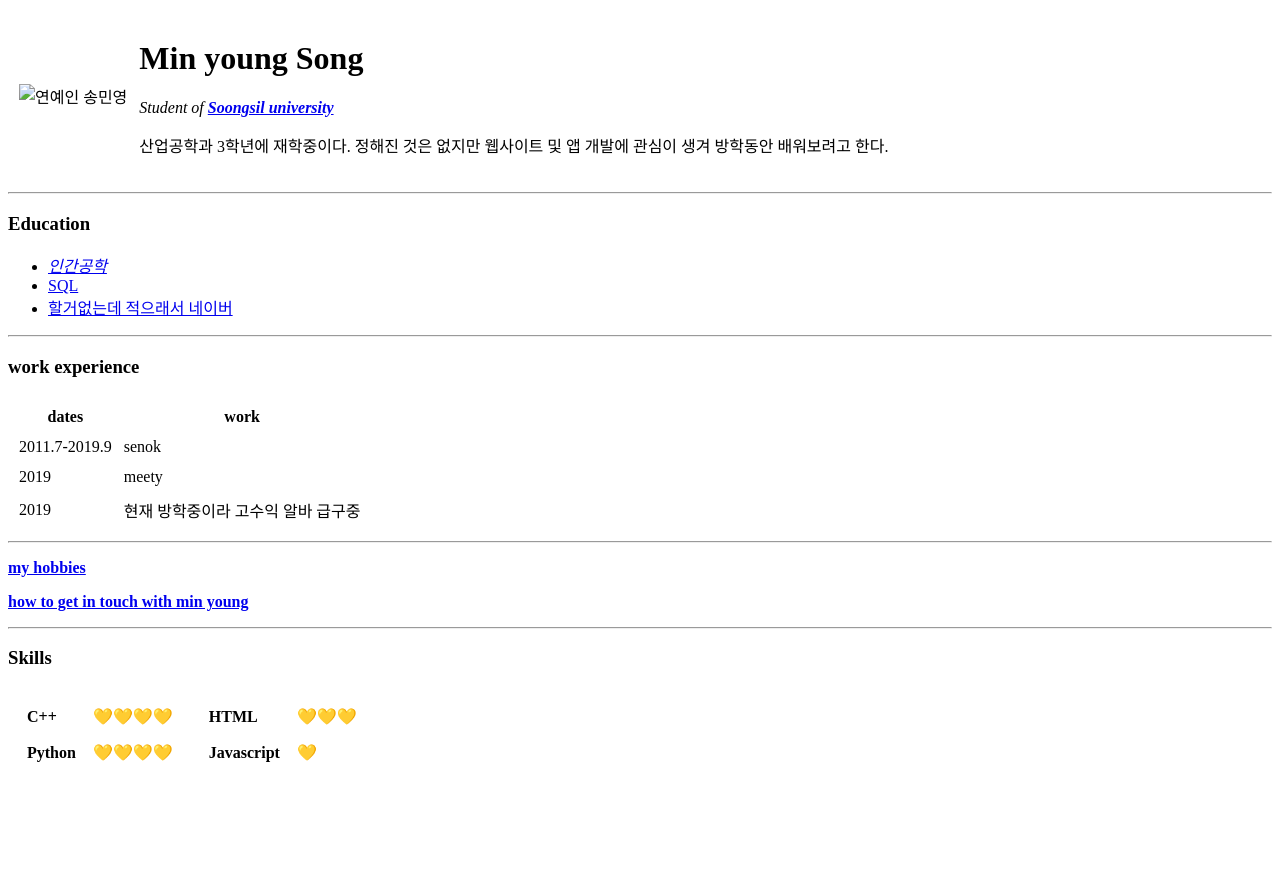
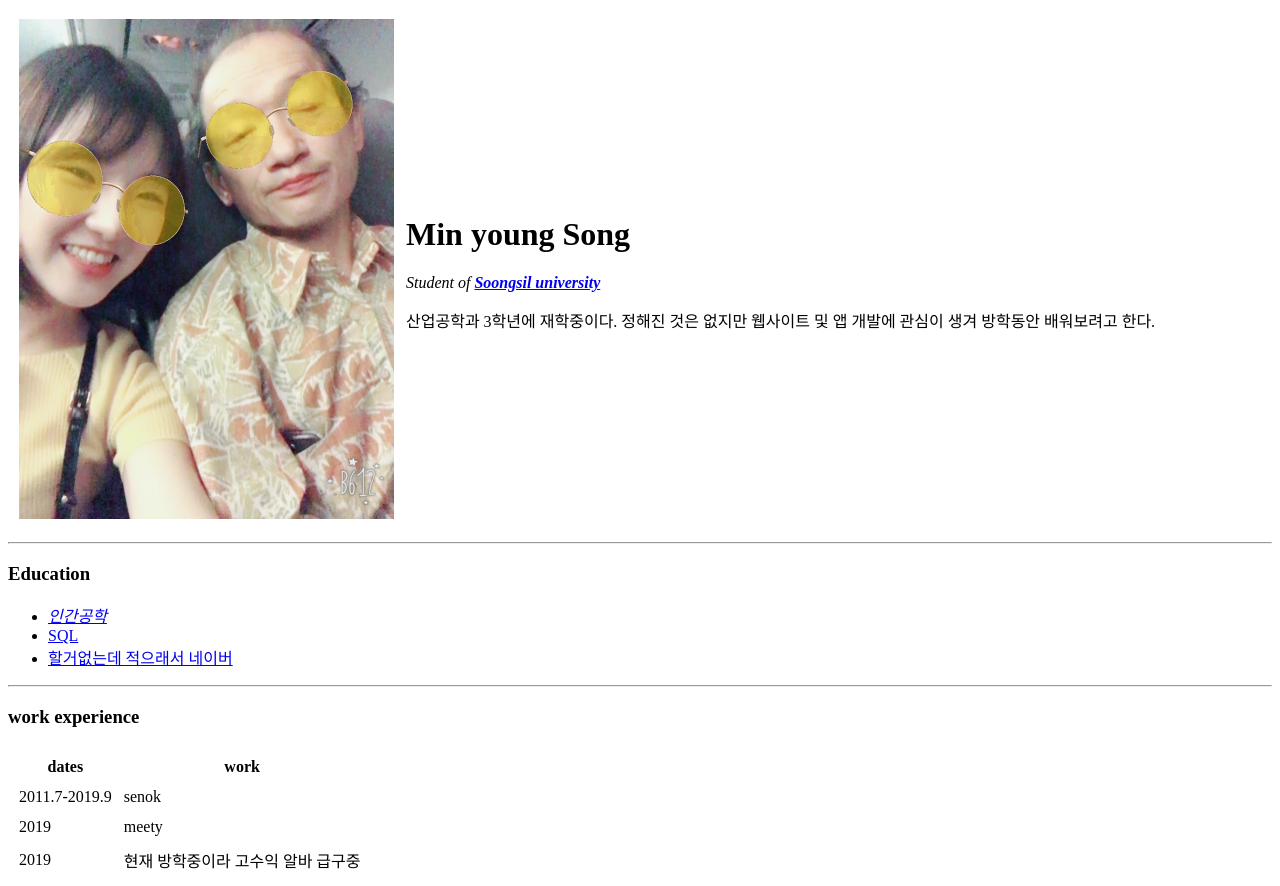
Before and after one commit to minyeo/cv, a plain HTML site: page index.html in a window 1280 px wide. Shown: the top 886 px of the page. Before the commit the page ends 800 px from the top, so only its background shows below. Drawn offline with Linux system fonts and the light colour scheme.

Commit message:
Update index.html

```diff
--- a/index.html
+++ b/index.html
@@ -8,7 +8,7 @@
   <body>
     <table cellspacing="10">
       <tr>
-        <td><img src="master\아빠랑.JPG" alt="연예인 송민영" height="500"></td>
+        <td><img src="아빠랑.jpg" alt="연예인 송민영" height="500"></td>
         <td>  <h1>Min young Song</h1>
           <p><em>Student of <strong> <a href="https://ssu.ac.kr/">Soongsil university</a></strong></em></p>
           <p>산업공학과 3학년에 재학중이다. 정해진 것은 없지만 웹사이트 및 앱 개발에 관심이 생겨
```
